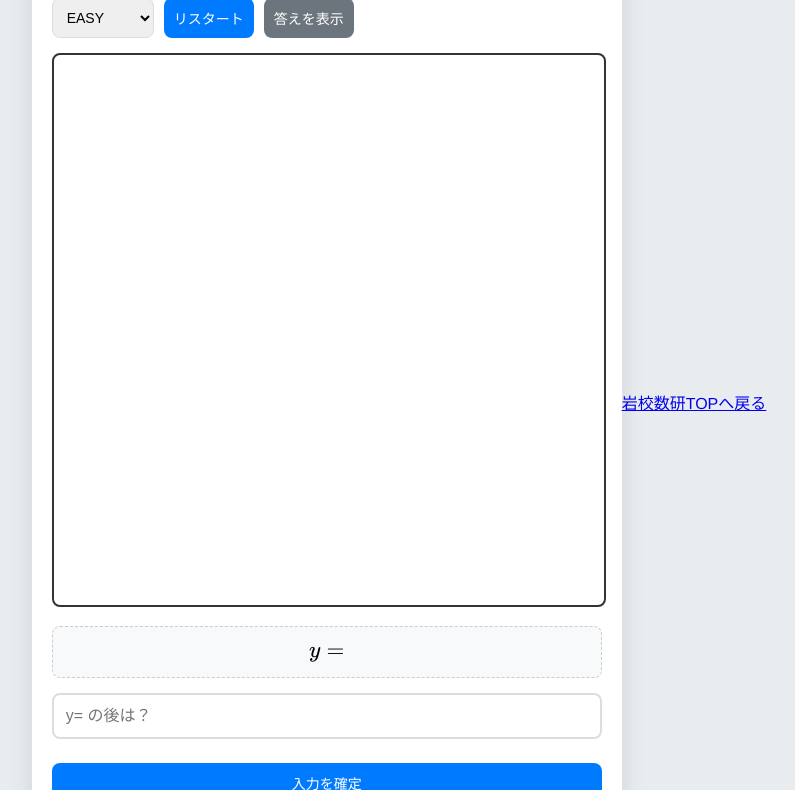
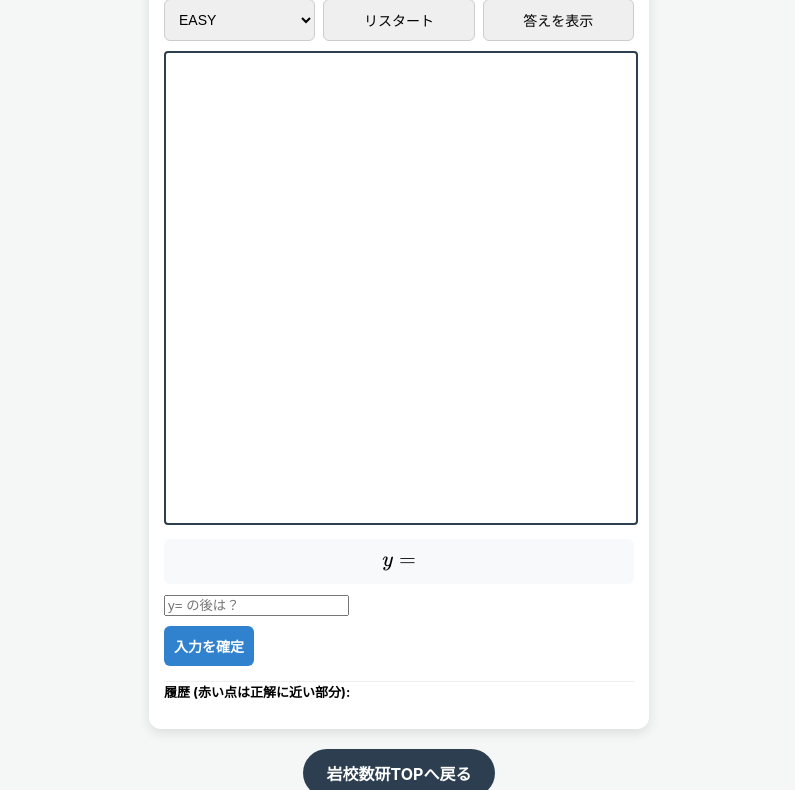
Before and after one commit to HINOKO0122/Graphle, a plain HTML site: page index.html in a window 1280 px wide. Shown: the part 80-870 px from the top of the page, without its empty margins (241-1036 px from the left). Drawn offline with nearby package versions, Linux system fonts and the light colour scheme.

Commit message:
Update style.css

```diff
--- a/style.css
+++ b/style.css
@@ -1,115 +1,87 @@
 body {
-    font-family: 'Helvetica Neue', Arial, sans-serif;
+    font-family: -apple-system, BlinkMacSystemFont, "Segoe UI", Roboto, sans-serif;
+    display: flex;
+    flex-direction: column;
+    align-items: center;
+    background-color: #f4f7f6;
+    margin: 0;
+    padding: 10px;
+}
+
+#game-container {
+    width: 100%;
+    max-width: 500px; /* PCで見ても大きすぎないサイズ */
+    background: white;
+    padding: 15px;
+    border-radius: 12px;
+    box-shadow: 0 4px 12px rgba(0,0,0,0.1);
+    box-sizing: border-box;
+}
+
+h1 { text-align: center; margin: 0 0 15px 0; color: #2c3e50; }
+
+.menu { display: flex; gap: 8px; margin-bottom: 10px; }
+select, button { flex: 1; padding: 10px; border-radius: 6px; border: 1px solid #ccc; font-size: 14px; }
+
+/* グラフを正方形に保つ魔法のCSS */
+.canvas-wrapper {
+    width: 100%;
+    aspect-ratio: 1 / 1;
+    position: relative;
+    margin-bottom: 10px;
+}
+#graphCanvas {
+    width: 100% !important;
+    height: 100% !important;
+    border: 2px solid #2c3e50;
+    border-radius: 4px;
+}
+
+#preview {
+    min-height: 45px;
+    background: #f8f9fa;
+    margin-bottom: 10px;
     display: flex;
     justify-content: center;
     align-items: center;
-    min-height: 100vh;
-    margin: 0;
-    background-color: #e9ecef;
-}
-
-#game-container {
-    width: 95%;
-    max-width: 550px;
-    background: white;
-    padding: 20px;
-    border-radius: 16px;
-    box-shadow: 0 10px 25px rgba(0,0,0,0.1);
-}
-
-h1 {
-    text-align: center;
-    color: #333;
-    margin-top: 0;
-}
-
-.menu {
-    display: flex;
-    gap: 10px;
-    margin-bottom: 15px;
-}
-
-select, button {
-    padding: 10px;
-    border-radius: 8px;
-    border: 1px solid #ddd;
-    font-size: 14px;
-}
-
-button {
-    background: #007bff;
-    color: white;
-    border: none;
-    transition: 0.2s;
-}
-
-button:hover {
-    background: #0056b3;
-}
-
-button.secondary {
-    background: #6c757d;
-}
-
-#graphCanvas {
-    width: 100% !important;
-    aspect-ratio: 1 / 1;
-    background: #fff;
-    border: 2px solid #333;
-    border-radius: 8px;
-}
-
-#preview {
-    min-height: 50px;
-    margin: 15px 0;
-    display: flex;
-    justify-content: center;
-    align-items: center;
-    background: #f8f9fa;
-    border-radius: 8px;
-    border: 1px dashed #ccc;
-    font-size: 1.2em;
-}
-
-.controls {
-    display: flex;
-    flex-direction: column;
-    gap: 12px;
-}
-
-input[type="text"] {
-    padding: 12px;
-    font-size: 16px;
-    border: 2px solid #ddd;
-    border-radius: 8px;
-    outline: none;
-}
-
-input[type="text"]:focus {
-    border-color: #007bff;
+    border-radius: 6px;
+    font-size: 1.1em;
 }
 
 .latex-buttons {
     display: grid;
-    grid-template-columns: repeat(4, 1fr);
-    gap: 5px;
+    grid-template-columns: repeat(4, 1fr); /* 4列配置 */
+    gap: 4px;
+    margin-bottom: 10px;
 }
 
 .latex-buttons button {
-    padding: 5px;
     font-size: 12px;
-    background: #f1f3f5;
-    color: #333;
-    border: 1px solid #dee2e6;
+    padding: 8px 2px;
+    background: #edf2f7;
+    color: #4a5568;
+    border: 1px solid #cbd5e0;
 }
 
-.history {
-    margin-top: 20px;
-    max-height: 150px;
-    overflow-y: auto;
+.latex-buttons button small {
+    display: block;
+    font-size: 9px;
+    color: #718096;
 }
 
-ul {
-    padding-left: 20px;
-    color: #555;
+.primary-btn { background: #3182ce; color: white; font-weight: bold; border: none; }
+
+.footer-nav { margin-top: 20px; width: 100%; text-align: center; }
+.external-link {
+    display: inline-block;
+    padding: 12px 24px;
+    background: #2c3e50;
+    color: white;
+    text-decoration: none;
+    border-radius: 50px;
+    font-weight: bold;
+    transition: 0.3s;
 }
+.external-link:hover { opacity: 0.8; }
+
+.history { margin-top: 15px; font-size: 13px; border-top: 1px solid #eee; }
```
